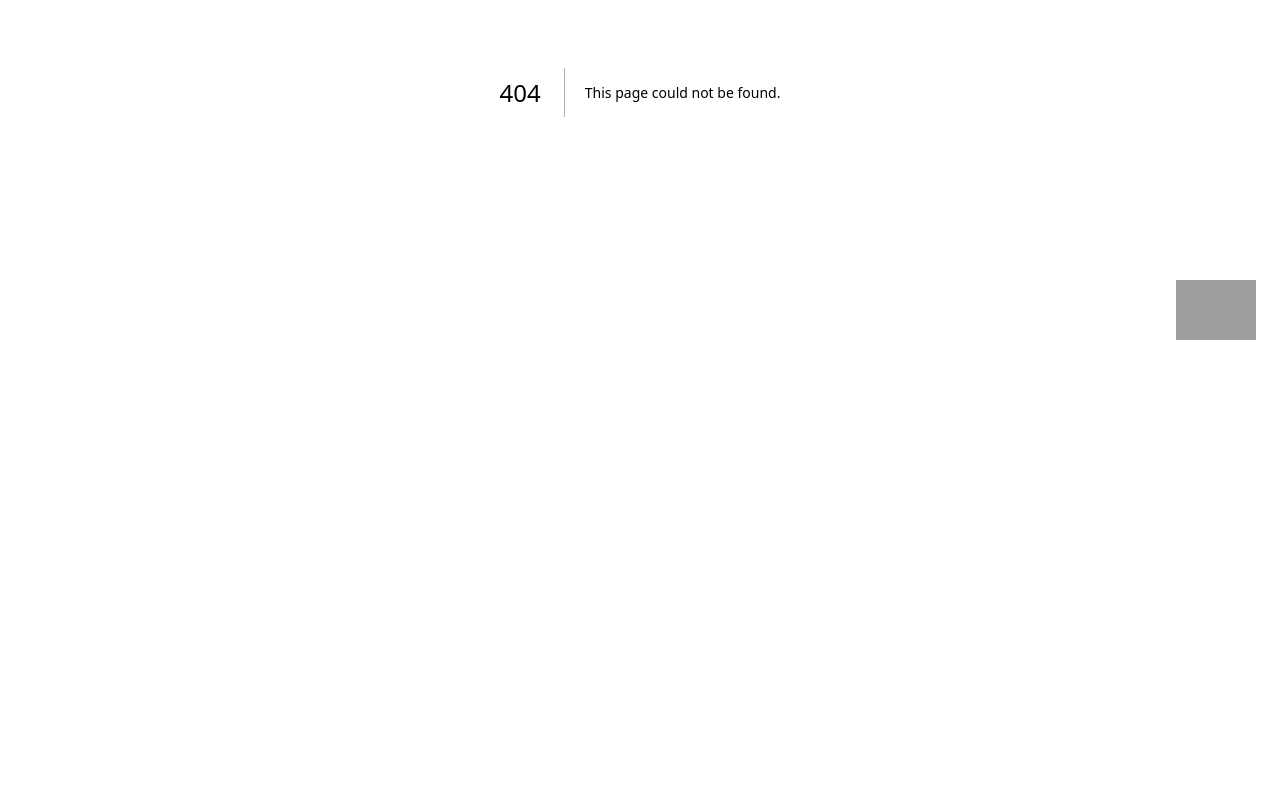
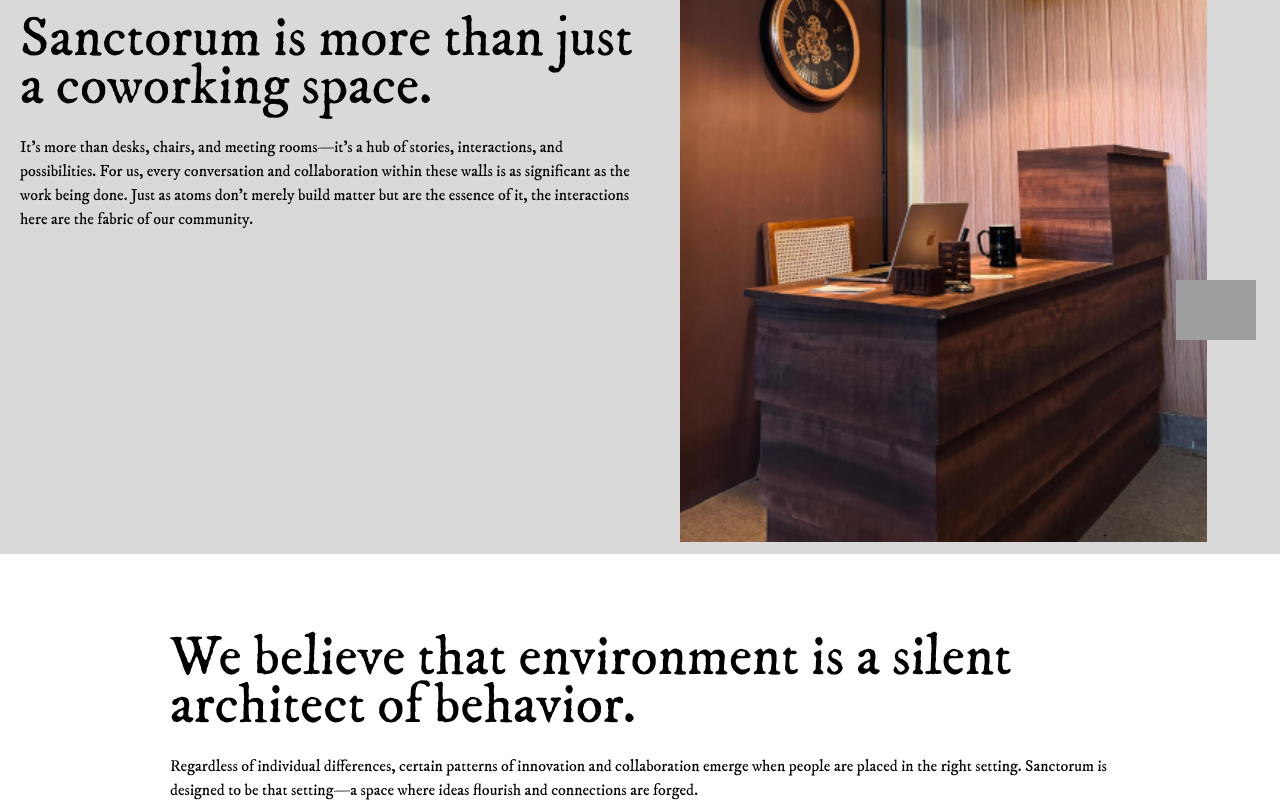
Before and after one commit to redendron-media/sanctorum, a Next.js app: page /about in a window 1280 px wide. Before the commit this address had no page. Shown: the part 420-1222 px from the top of the page. Before the commit the page ends 912 px from the top, so only its background shows below. Built offline with nearby package versions, Linux system fonts and the light colour scheme; grey boxes are pictures that could not be loaded; a web font is replaced by a local one.

Commit message:
about page

```diff
--- /dev/null
+++ b/app/about/page.tsx
@@ -0,0 +1,69 @@
+import Image from 'next/image'
+import React from 'react'
+
+const About = () => {
+  return (
+   <main className=''>
+    <section className='bg-surface px-5 py-3  flex flex-col items-center lg:flex-row gap-5 lg:gap-10'>
+    <div className=' lg:w-1/2 w-full flex flex-col gap-1.5 lg:gap-6'>
+    <h1 className='text-[56px] leading-[48px]'>Sanctorum is more than just a coworking space.</h1>
+    <p >It&apos;s more than desks, chairs, and meeting rooms—it&apos;s a hub of stories, interactions, and possibilities. For us, every conversation and collaboration within these walls is as significant as the work being done. Just as atoms don't merely build matter but are the essence of it, the interactions here are the fabric of our community.</p>
+</div>
+<Image src={'/about/about1.png'} width={527} height={524} alt='About'/>
+    </section>
+<section className='bg-white px-5 pt-20 pb-10 flex flex-col gap-12'>
+    <div className='flex flex-col gap-6 lg:px-[150px] items-center '>
+    <h1 className='text-[56px] leading-[48px]'>We believe that environment is a silent architect of behavior.</h1>
+    <p >
+    Regardless of individual differences, certain patterns of innovation and collaboration emerge when people are placed in the right setting. Sanctorum is designed to be that setting—a space where ideas flourish and connections are forged.
+    </p>
+    </div>
+    <div className='flex flex-col lg:flex-row gap-4 items-center w-full justify-center'>
+    <Image src={'/about/about2.png'} width={339} height={456} alt='About'/>
+    <Image src={'/about/about3.png'} width={339} height={456} alt='About'/>
+    <Image src={'/about/about4.png'} width={339} height={456} alt='About'/>
+    </div>
+</section>
+
+<section className='bg-primary px-10 flex flex-col items-center lg:flex-row gap-5 lg:gap-10'>
+    <div className=' lg:w-1/2 w-full flex flex-col gap-1.5 lg:gap-6'>
+    <h1 className='text-[56px] leading-[48px]'>Our inspiration comes from history.</h1>
+    <p >Just as the Medici family&apos;s patronage of artists in 15th-century Florence catalyzed the Renaissance, and the coffeehouses of England became incubators for the Age of Enlightenment, we envision Sanctorum as a crucible for a new wave of creativity and entrepreneurship in Sikkim.</p>
+</div>
+<div className='flex flex-col gap-7'>
+<Image src={'/about/about5.png'} width={482} height={343} alt='About'/>
+<Image src={'/about/about6.png'} width={482} height={343} alt='About'/>
+</div>
+    </section>
+
+    <section className='bg-sec px-10 flex flex-col items-center lg:flex-row gap-5 lg:gap-10'>
+    <div className=' lg:w-1/2 w-full flex flex-col gap-1.5 lg:gap-6'>
+    <h1 className='text-[56px] leading-[48px]'>My Story</h1>
+    <p >In 2015, I, Thupden Gurung, embarked on a bold project to unite artists, creators, and entrepreneurs from Northeast India through a blog. Although the blog eventually came to an end, the experience was transformative. It made me aware of the immense talent in the region and taught me the value of creating platforms for sharing and collaboration. This journey laid the early foundations for Sanctorum. <br/>
+    Later on, as a freelance designer, I quickly realized the challenges of finding the right workspace. We once rented an office, but the overwhelming costs and paperwork made us rethink the idea. Meeting clients in cafes and working remotely felt convenient, yet something was missing. I noticed that many freelancers shared the same struggles—seeking a space that meets their unique needs without the burden of traditional office expenses.</p>
+</div>
+<div className='flex flex-col gap-7'>
+<Image src={'/about/about7.png'} width={482} height={343} alt='About'/>
+<Image src={'/about/about8.png'} width={482} height={343} alt='About'/>
+</div>
+    </section>
+
+    <section className='bg-surface px-10 py-3  flex flex-col items-center lg:flex-row gap-5 lg:gap-10'>
+    <div className=' lg:w-1/2 w-full flex flex-col gap-1.5 lg:gap-6'>
+    <h1 className='text-[56px] leading-[48px]'>Rethinking the old quaint office</h1>
+    <p >The pandemic revealed that working from home could offer an unexpected boost in productivity and an improved quality of life. However, as businesses transition back to the office, the real challenge lies in encouraging staff to return. Long commutes, unproductive meetings, and constant distractions are hardly enticing. <br/>
+
+Yet, not everyone has the comfort of a family, a partner, or a cozy apartment. For many young professionals, the absence of social interaction is keenly felt. They miss the camaraderie, the chance to build meaningful connections, and the invaluable learning that comes from engaging with peers.<br/>
+
+In my early days as a freelancer, I discovered the profound impact of proximity. Sitting next to a coworker, I learned Adobe Illustrator in three days—gaining more insight than I had in months of formal education.<br/>
+
+At Sanctorum, we are redefining the workplace experience. Our space is designed for freelancers, entrepreneurs, and creatives to flourish without the limitations of conventional offices. Sanctorum isn&apos;t just about shared desks; it&apos;s about shared aspirations, mutual growth, and fostering a vibrant community. Welcome to a new era of work, right here in Gangtok.</p>
+</div>
+<Image src={'/about/about9.png'} width={527} height={524} alt='About'/>
+    </section>
+
+   </main>
+  )
+}
+
+export default About
```
